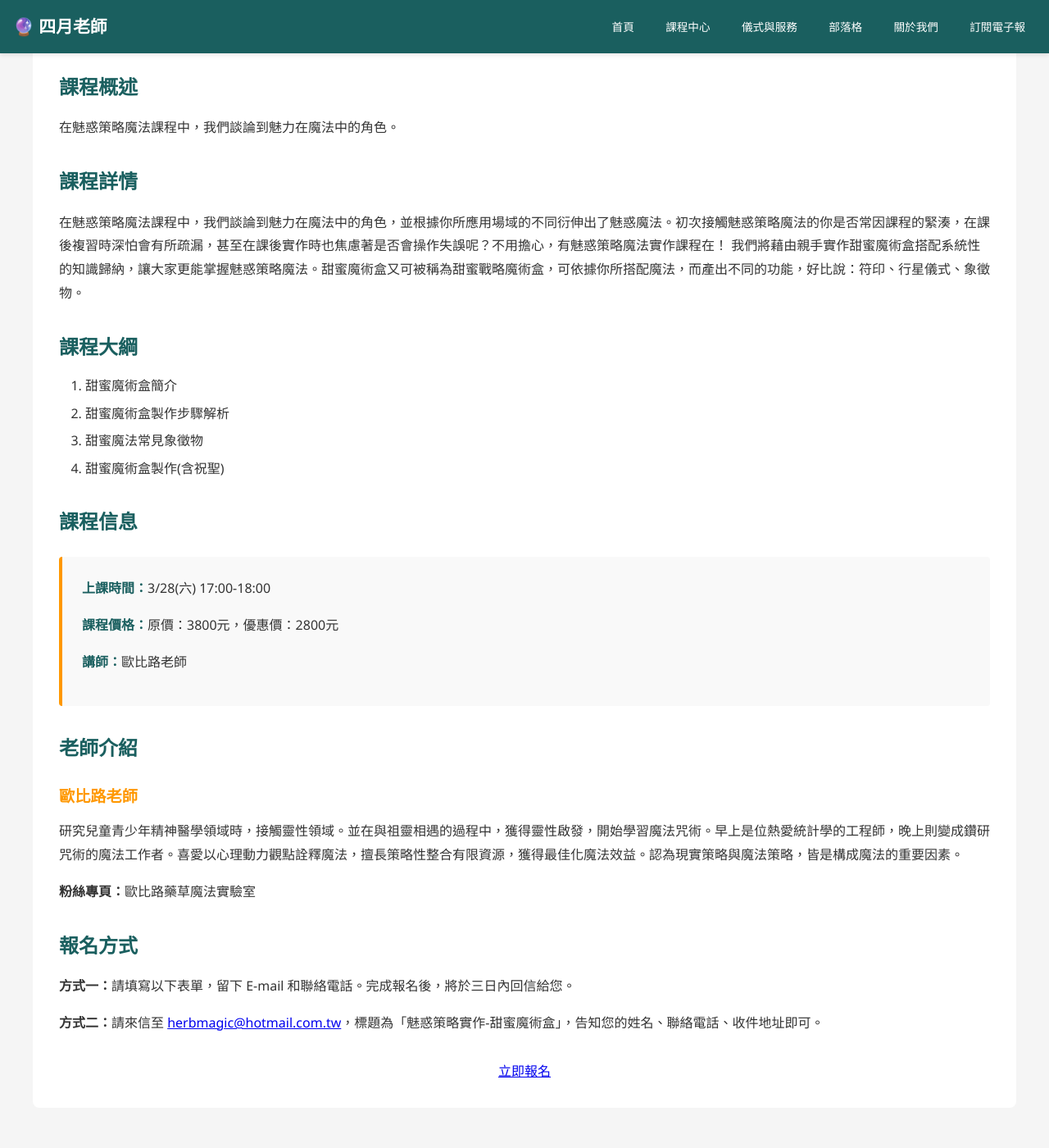
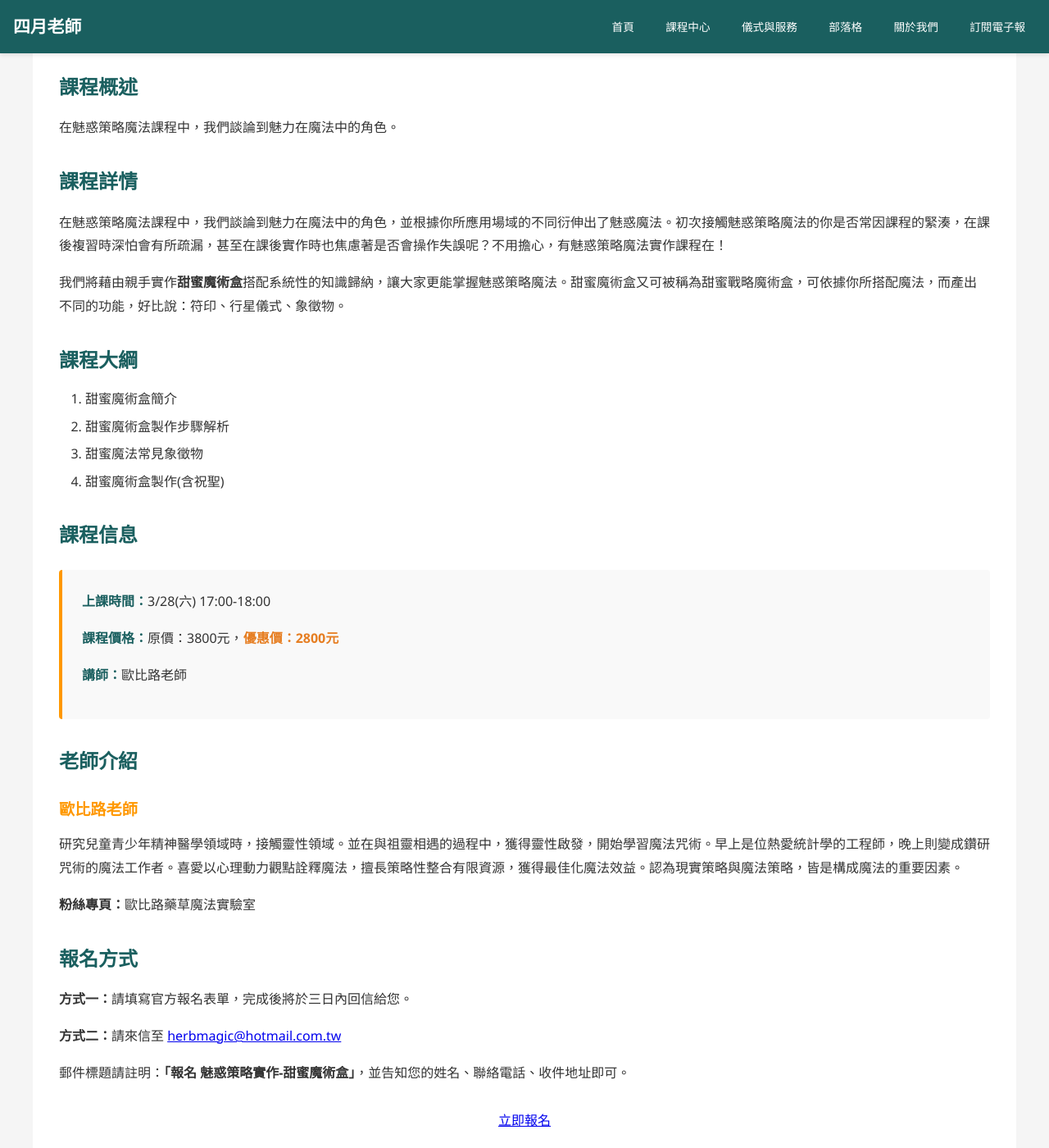
Before and after one commit to light4uliuphone-lang/hoodoo, a Jekyll site: the page built from courses/course-007.html, in a window 1280 px wide and 1400 px high, scrolled down 384 px. Shown: the whole window at 82% size. Built offline with Jekyll 4.4.1, drawn with Linux system fonts in a browser that asks for light colours; some of the changed text lies outside the part shown.

Commit message:
Convert course-007.html to a Jekyll layout

```diff
--- a/courses/course-007.html
+++ b/courses/course-007.html
@@ -1,35 +1,16 @@
-<!DOCTYPE html>
-<html lang="zh-TW">
-<head>
-    <meta charset="UTF-8">
-    <meta name="viewport" content="width=device-width, initial-scale=1.0">
-    <title>魅惑策略實作-甜蜜魔術盒 - 四月老師</title>
-    <link rel="stylesheet" href="../css/style.css">
-</head>
-<body>
-    <!-- 導航菜單 -->
-    <nav class="navbar">
-        <div class="nav-container">
-            <div class="logo">🔮 四月老師</div>
-            <ul class="nav-menu">
-                <li><a href="../index.html">首頁</a></li>
-                <li><a href="../courses.html">課程中心</a></li>
-                <li><a href="../rituals.html">儀式與服務</a></li>
-                <li><a href="#blog">部落格</a></li>
-                <li><a href="../about.html">關於我們</a></li>
-                <li><a href="#newsletter">訂閱電子報</a></li>
-            </ul>
-        </div>
-    </nav>
+---
+layout: default
+title: "魅惑策略實作-甜蜜魔術盒 - 四月老師"
+---
 
-    <!-- 課程詳情 -->
 <div class="container" style="padding: 3rem 0;">
-        <a href="../courses.html" class="back-link">← 返回課程中心</a>
+    <a href="/courses.html" class="back-link">← 返回課程中心</a>
 
     <div class="course-detail-header">
-            <h1>魅惑策略實作-甜蜜魔術盒</h1>
+        <h1>{{ page.title | split: " - " | first }}</h1>
         <div class="meta">
             <span>📚 愛情與吸引力</span>
+            <span>✨ 實作課程</span>
             <span>📊 中級</span>
             <span>👨‍🏫 歐比路老師</span>
         </div>
@@ -40,9 +21,9 @@
         <p>在魅惑策略魔法課程中，我們談論到魅力在魔法中的角色。</p>
 
         <h2>課程詳情</h2>
-            <p>在魅惑策略魔法課程中，我們談論到魅力在魔法中的角色，並根據你所應用場域的不同衍伸出了魅惑魔法。初次接觸魅惑策略魔法的你是否常因課程的緊湊，在課後複習時深怕會有所疏漏，甚至在課後實作時也焦慮著是否會操作失誤呢？不用擔心，有魅惑策略魔法實作課程在！
+        <p>在魅惑策略魔法課程中，我們談論到魅力在魔法中的角色，並根據你所應用場域的不同衍伸出了魅惑魔法。初次接觸魅惑策略魔法的你是否常因課程的緊湊，在課後複習時深怕會有所疏漏，甚至在課後實作時也焦慮著是否會操作失誤呢？不用擔心，有魅惑策略魔法實作課程在！</p>
 
-我們將藉由親手實作甜蜜魔術盒搭配系統性的知識歸納，讓大家更能掌握魅惑策略魔法。甜蜜魔術盒又可被稱為甜蜜戰略魔術盒，可依據你所搭配魔法，而產出不同的功能，好比說：符印、行星儀式、象徵物。</p>
+        <p>我們將藉由親手實作<strong>甜蜜魔術盒</strong>搭配系統性的知識歸納，讓大家更能掌握魅惑策略魔法。甜蜜魔術盒又可被稱為甜蜜戰略魔術盒，可依據你所搭配魔法，而產出不同的功能，好比說：符印、行星儀式、象徵物。</p>
 
         <h2>課程大綱</h2>
         <ol>
@@ -55,7 +36,7 @@
         <h2>課程信息</h2>
         <div class="course-info-box">
             <p><strong>上課時間：</strong>3/28(六) 17:00-18:00</p>
-                <p><strong>課程價格：</strong>原價：3800元，優惠價：2800元</p>
+            <p><strong>課程價格：</strong>原價：3800元，<span style="color: #e67e22; font-weight: bold;">優惠價：2800元</span></p>
             <p><strong>講師：</strong>歐比路老師</p>
         </div>
 
@@ -68,21 +49,13 @@
 
         <h2>報名方式</h2>
         <div class="registration-info">
-                <p><strong>方式一：</strong>請填寫以下表單，留下 E-mail 和聯絡電話。完成報名後，將於三日內回信給您。</p>
-                <p><strong>方式二：</strong>請來信至 <a href="mailto:herbmagic@hotmail.com.tw">herbmagic@hotmail.com.tw</a>，標題為「魅惑策略實作-甜蜜魔術盒」，告知您的姓名、聯絡電話、收件地址即可。</p>
+            <p><strong>方式一：</strong>請填寫官方報名表單，完成後將於三日內回信給您。</p>
+            <p><strong>方式二：</strong>請來信至 <a href="mailto:{{ site.email | default: 'herbmagic@hotmail.com.tw' }}">{{ site.email | default: 'herbmagic@hotmail.com.tw' }}</a></p>
+            <p>郵件標題請註明：<strong>「報名 {{ page.title | split: " - " | first }}」</strong>，並告知您的姓名、聯絡電話、收件地址即可。</p>
         </div>
 
         <div style="text-align: center; margin-top: 2rem;">
-                <a href="#" class="btn-primary">立即報名</a>
+            <a href="mailto:{{ site.email | default: 'herbmagic@hotmail.com.tw' }}?subject=報名-{{ page.title | split: ' - ' | first }}" class="btn-primary">立即報名</a>
         </div>
     </div>
 </div>
-
-    <!-- 頁腳 -->
-    <footer style="background-color: #1a5f5f; color: white; text-align: center; padding: 2rem; margin-top: 4rem;">
-        <p>&copy; 2024 四月老師 - 魔法課程中心。版權所有。</p>
-    </footer>
-
-    <script src="../js/main.js"></script>
-</body>
-</html>
```
Lines whose indentation alone changed are shown as unchanged.
